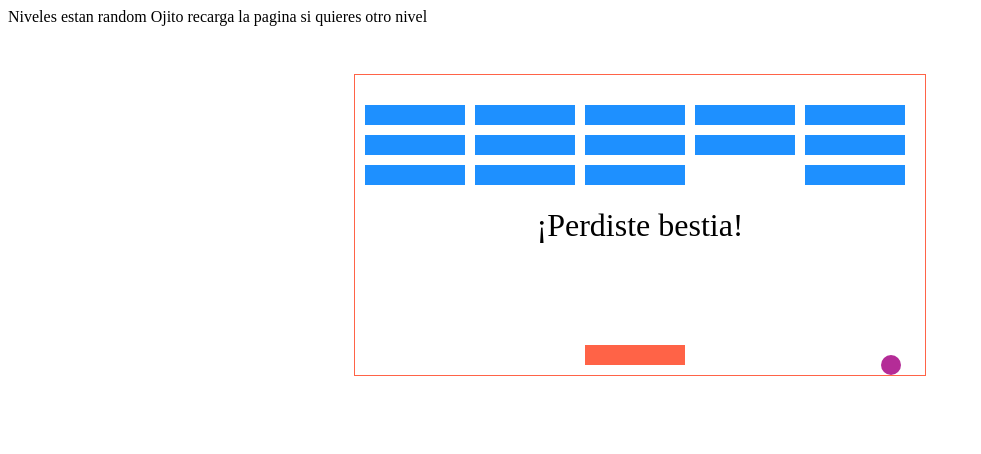
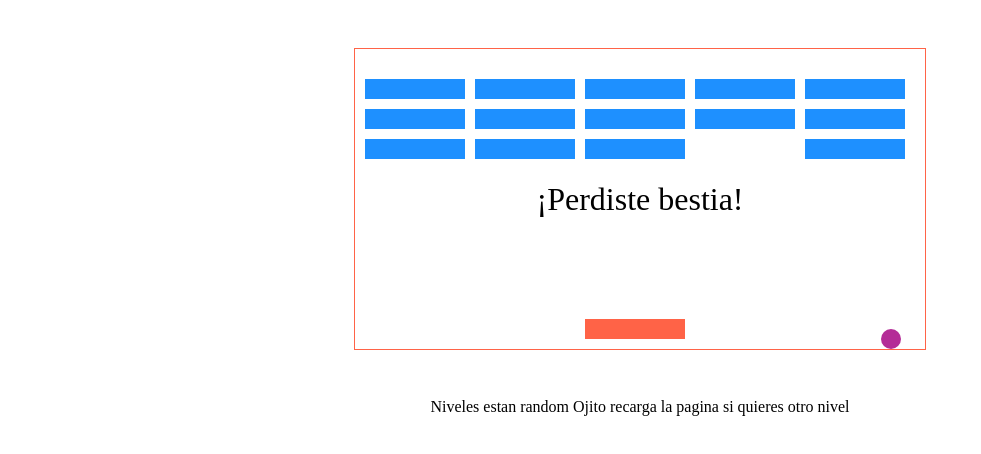
Before and after one commit to winvale/JUEGO, a plain HTML site: page index.html in a window 1280 px wide. Shown: the whole page, without its empty margins (0-981 px from the left). Drawn offline with Linux system fonts and the light colour scheme.

Commit message:
mensaje para user

```diff
--- a/codigo.js
+++ b/codigo.js
@@ -156,6 +156,8 @@ function gameOver() {
     document.removeEventListener("keydown", moverUsuario);
 
     document.querySelector(".p").innerHTML = "¡Perdiste bestia!";
+    document.querySelector(".nivel").innerHTML =
+      "Niveles estan random Ojito recarga la pagina si quieres otro nivel";
   }
 }
 //funcion de cambiar direccion
--- a/estilos.css
+++ b/estilos.css
@@ -37,3 +37,7 @@ background-color: rgb(180, 44, 151);
 
 
 }
+.nivel{
+    text-align: center;
+
+}
--- a/index.html
+++ b/index.html
@@ -8,9 +8,10 @@
     <title>juego</title>
   </head>
   <body >
-    <div class="nivel">Niveles estan random Ojito recarga la pagina si quieres otro nivel</div>
+
     <div class="container">
       <div class="contenedor "><div class="p"></div></div>
+      <div class="nivel"></div>
 
     <script src="codigo.js"></script>
   </body>
```
